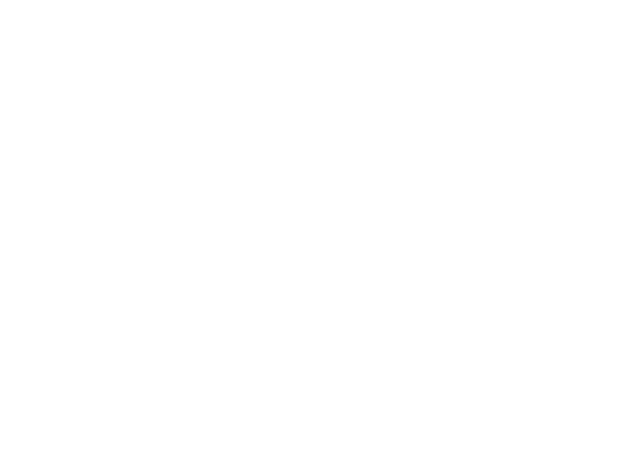
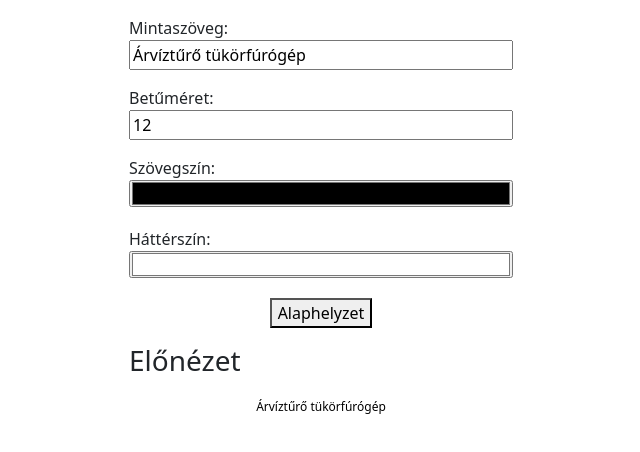
Before and after one commit to szaszabi7/Frontend_Designer_Doga, a plain HTML site: page index.html in a window 1280 px wide. Shown: the whole page, without its empty margins (319-959 px from the left). Drawn offline with nearby package versions, Linux system fonts and the light colour scheme.

Commit message:
minden működik

```diff
--- a/index.html
+++ b/index.html
@@ -4,9 +4,38 @@
     <meta charset="UTF-8">
     <meta http-equiv="X-UA-Compatible" content="IE=edge">
     <meta name="viewport" content="width=device-width, initial-scale=1.0">
+    <link href="https://cdn.jsdelivr.net/npm/bootstrap@5.0.2/dist/css/bootstrap.min.css" rel="stylesheet" integrity="sha384-EVSTQN3/azprG1Anm3QDgpJLIm9Nao0Yz1ztcQTwFspd3yD65VohhpuuCOmLASjC" crossorigin="anonymous">
+    <script src="https://cdn.jsdelivr.net/npm/bootstrap@5.0.2/dist/js/bootstrap.bundle.min.js" integrity="sha384-MrcW6ZMFYlzcLA8Nl+NtUVF0sA7MsXsP1UyJoMp4YLEuNSfAP+JcXn/tWtIaxVXM" crossorigin="anonymous"></script>
+    <link rel="stylesheet" href="style.css">
+    <script src="main.js"></script>
     <title>Document</title>
 </head>
 <body>
-
+    <div class="content">
+        <label for="szoveg">Mintaszöveg:</label><br>
+        <input type="text" name="szoveg" id="szoveg" value="Árvíztűrő tükörfúrógép" class="inputok"><br>
+        <span id="error"></span>
+    </div>
+    <div class="content">
+        <label for="betumeret">Betűméret:</label><br>
+        <input type="number" name="betumeret" id="betumeret" value="12" class="inputok">
+    </div>
+    <div class="content">
+        <label for="szovegszin">Szövegszín:</label><br>
+        <input type="color" name="szovegszin" id="szovegszin" class="inputok">
+    </div>
+    <div class="content">
+        <label for="hatterszin">Háttérszín:</label><br>
+        <input type="color" name="hatterszin" id="hatterszin" value="#FFFFFF" class="inputok">
+    </div>
+    <div class="content gomb">
+        <button id="reset">Alaphelyzet</button>
+    </div>
+    <div class="content">
+        <h3>Előnézet</h3>
+    </div>
+    <div id="elonezet" class="content">
+        Árvíztűrő tükörfúrógép
+    </div>
 </body>
 </html>
--- a/main.js
+++ b/main.js
@@ -0,0 +1,66 @@
+document.addEventListener('DOMContentLoaded', init);
+
+var szoveg;
+var meret;
+var betuSzin;
+var hatterSzin;
+
+function init() {
+    szoveg = document.getElementById('szoveg').value;
+    meret = document.getElementById('betumeret').value;
+    betuSzin = document.getElementById('szovegszin').value;
+    hatterSzin = document.getElementById('hatterszin').value;
+    document.getElementById('elonezet').innerHTML = szoveg;
+    document.getElementById('elonezet').style.fontSize = meret + 'px';
+    document.getElementById('elonezet').style.color = betuSzin;
+    document.getElementById('elonezet').style.backgroundColor = hatterSzin;
+    document.getElementById('szoveg').addEventListener('input', szovegValt);
+    document.getElementById('betumeret').addEventListener('input', meretValt);
+    document.getElementById('szovegszin').addEventListener('input', betuSzinValt)
+    document.getElementById('hatterszin').addEventListener('input', hatterSzinValt)
+    document.getElementById('reset').addEventListener('click', alaphelyzet)
+}
+
+
+
+function szovegValt() {
+   szoveg = document.getElementById('szoveg').value;
+
+   if (szoveg == '') {
+       document.getElementById('error').innerHTML = "A mintaszöveg nem lehet üres";
+   } else {
+    document.getElementById('error').innerHTML = "";
+   }
+
+   document.getElementById('elonezet').innerHTML = szoveg;
+}
+
+
+function meretValt() {
+    meret = document.getElementById('betumeret').value;
+
+    document.getElementById('elonezet').style.fontSize = meret + 'px';
+}
+
+function betuSzinValt() {
+    betuSzin = document.getElementById('szovegszin').value;
+
+    document.getElementById('elonezet').style.color = betuSzin;
+}
+
+function hatterSzinValt() {
+    hatterSzin = document.getElementById('hatterszin').value;
+
+    document.getElementById('elonezet').style.backgroundColor = hatterSzin;
+}
+
+function alaphelyzet() {
+    document.getElementById('szoveg').value = "Árvíztűrő tükörfúrógép";
+    document.getElementById('betumeret').value = 12;
+    document.getElementById('szovegszin').value = "#000000";;
+    document.getElementById('hatterszin').value = "#FFFFFF";;
+    document.getElementById('elonezet').innerHTML = "Árvíztűrő tükörfúrógép";
+    document.getElementById('elonezet').style.fontSize = '12px';
+    document.getElementById('elonezet').style.color = "#000000";
+    document.getElementById('elonezet').style.backgroundColor = "#FFFFFF";
+}
--- a/style.css
+++ b/style.css
@@ -0,0 +1,27 @@
+#error {
+    color: red;
+}
+
+.inputok {
+    width: 100%;
+}
+
+label {
+    margin-top: 1em;
+}
+
+#elonezet {
+    text-align: center;
+    width: 30%;
+    padding: 1em;
+}
+
+.content {
+    margin: auto;
+    width: 30%;
+}
+
+.gomb {
+    text-align: center;
+    margin: 1em auto 1em auto;
+}
```
